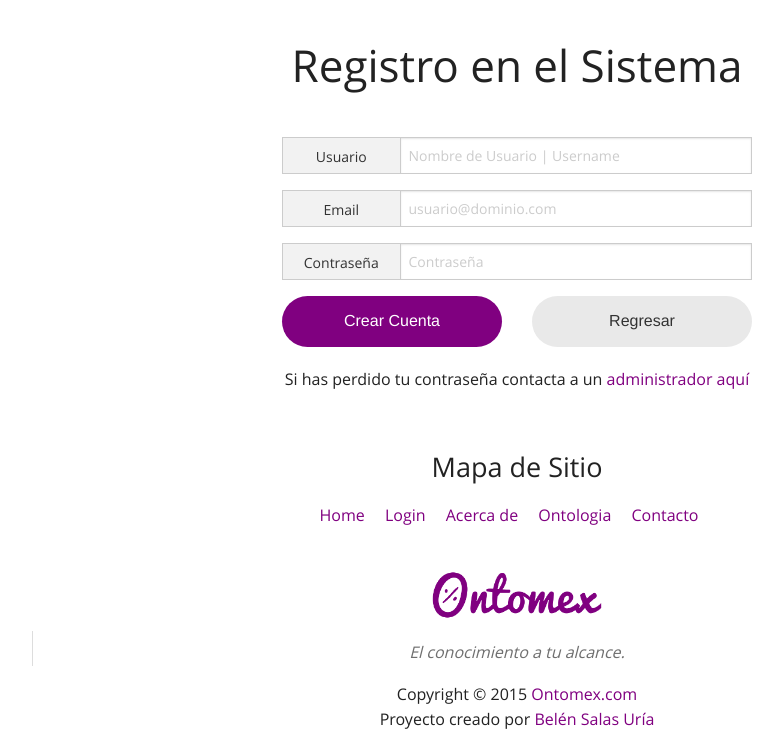
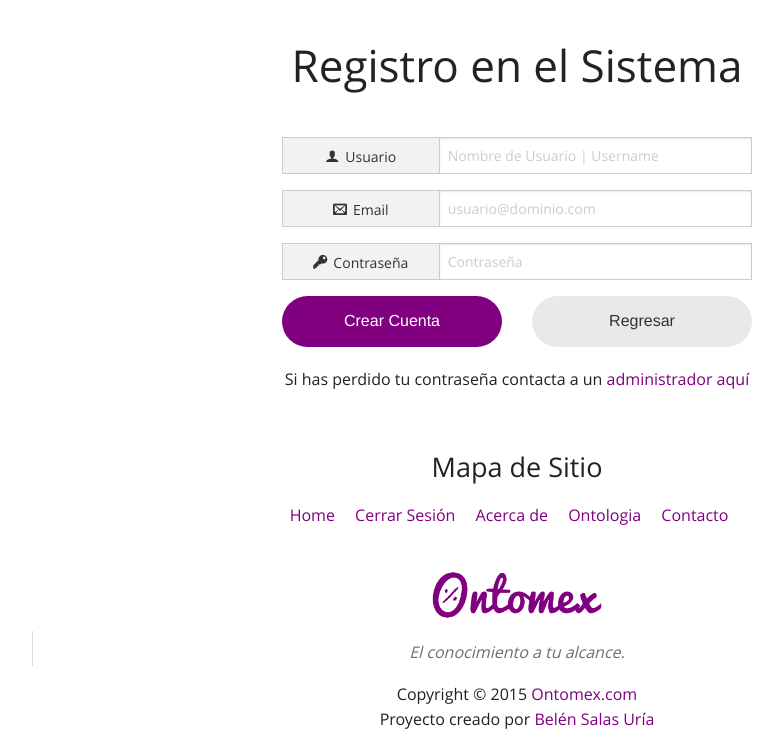
Before and after one commit to vash512/terminus, a Django app: template backend/terminus/templates/home/registro.html in a window 1280 px wide. Shown: the part 45-800 px from the top of the page, without its empty margins (123-906 px from the left). Run offline with Django 3.2, Linux system fonts and the light colour scheme; the template is opened without the code that fills it, so the values that code supplies are empty; the visitor is signed in with stand-in values (Sample User, id 1); some web fonts are replaced.

Commit message:
iconos, agregado al menu los temrinos, mejoras en vista de detalles

```diff
--- a/backend/terminus/templates/base/base_menu.html
+++ b/backend/terminus/templates/base/base_menu.html
@@ -17,7 +17,7 @@
     <li class="{{c_home}}"><a href="/"><span class="icon-home"></span>HOME</a></li>
       <li class="{{c_about}}"><a href="/acercade"><span class="icon-library"></span>ACERCA DE</a></li>
       <li class="{{c_contacto}}"><a href="/contacto"><span class="icon-envelop"></span>CONTACTO</a></li>
-      <li class="{{c_corpus}}"><a href="/corpuscontable"><span class="icon-books"></span>ONTOLOGIA</a></li>
+      <li class="{{c_corpus}}"><a href="/terminos"><span class="icon-books"></span>ONTOLOGIA</a></li>
 
     </ul>
 
@@ -31,7 +31,6 @@
               <li><a href="/admin"><span class="icon-cog"></span>Administración del Sistema</a></li>
             {% endif %}
             <li><a href="/terminos"><span class="icon-books"></span>Corpus Contable</a></li>
-            <li><a href="/terminos"><span class="icon-book"></span>Documentos</a></li>
             <li><a href="/logout"><span class="icon-switch"></span>Cerrar Sesión</a></li>
           </ul>
         </li>
@@ -52,9 +51,13 @@
         <h3>Mapa de Sitio</h3>
         <nav class="foonav">
           <a href="/">Home</a>
+          {% if not user.is_anonymous %}
+          <a href="/logout">Cerrar Sesión</a>
+          {% else %}
           <a href="/login">Login</a>
+          {% endif %}
           <a href="/acercade">Acerca de</a>
-          <a href="/corpuscontable">Ontologia</a>
+          <a href="/terminos">Ontologia</a>
           <a href="/contacto">Contacto</a>
         </nav>
         </div>
--- a/backend/terminus/templates/home/registro.html
+++ b/backend/terminus/templates/home/registro.html
@@ -8,26 +8,26 @@
         <form id="formulario" name="form" method="post" action=".">{% csrf_token %}
             <h1>Registro en el Sistema </h1>
             <div class="row collapse prefix-radius padding-top">
-                <div class="small-3 columns">
-                  <span class="prefix">Usuario</span>
+                <div class="small-4 columns">
+                  <span class="prefix"><span class="icon-user"></span>Usuario</span>
                 </div>
-                <div class="small-9 columns">
+                <div class="small-8 columns">
                   <input id="id_username" maxlength="100" name="username" type="text"  placeholder="Nombre de Usuario | Username" required>
                 </div>
               </div>
               <div class="row collapse prefix-radius">
-                <div class="small-3 columns">
-                  <span id="id_username" class="prefix">Email</span>
+                <div class="small-4 columns">
+                  <span class="prefix"><span class="icon-envelop"></span>Email</span>
                 </div>
-                <div class="small-9 columns">
+                <div class="small-8 columns">
                   <input id="id_email" name="email" type="email"  placeholder="usuario@dominio.com" required>
                 </div>
               </div>
               <div class="row collapse prefix-radius">
-                <div class="small-3 columns">
-                  <span class="prefix">Contraseña</span>
+                <div class="small-4 columns">
+                  <span class="prefix"><span class="icon-key"></span>Contraseña</span>
                 </div>
-                <div class="small-9 columns">
+                <div class="small-8 columns">
                   <input type="password" id="id_password" name="password" placeholder="Contraseña" required>
                 </div>
                 <div class="small-12 columns">
--- a/front-end/css/ontomex.min.css
+++ b/front-end/css/ontomex.min.css
@@ -1 +1 @@
-@font-face{font-family:'Open Sans';font-style:normal;font-weight:400;src:local('Open Sans'),local('OpenSans'),url(http://fonts.gstatic.com/s/opensans/v13/cJZKeOuBrn4kERxqtaUH3aCWcynf_cDxXwCLxiixG1c.ttf) format('truetype')}body,h1,h2,h3,h4,h5,p{font-family:"Open Sans","Helvetica Neue",Helvetica,Arial,sans-serif}blockquote{font-style:italic;margin-bottom:1rem}.mg-zero{margin:0}.padding-top{padding-top:2em}.foonav{padding-top:.6em}.foonav a{margin-right:1em}.foo p{margin-bottom:0}
+.padding-top,.title-header{padding-top:2em}@font-face{font-family:'Open Sans';font-style:normal;font-weight:400;src:local('Open Sans'),local('OpenSans'),url(http://fonts.gstatic.com/s/opensans/v13/cJZKeOuBrn4kERxqtaUH3aCWcynf_cDxXwCLxiixG1c.ttf) format('truetype')}body,h1,h2,h3,h4,h5,p{font-family:"Open Sans","Helvetica Neue",Helvetica,Arial,sans-serif}blockquote{font-style:italic;margin-bottom:1rem}.foo p,.pricing-table .button{margin-bottom:0}.title-header{background:-webkit-linear-gradient(0deg,#9D50BB 10%,#6E48AA 90%);background:linear-gradient(90deg,#9D50BB 10%,#6E48AA 90%);padding-bottom:2em}.title-header h1,.title-header h4,.title-header span{color:rgba(255,255,255,1)}.mg-zero{margin:0}.foonav{padding-top:.6em}.foonav a{margin-right:1em}
```
Also changed, not shown: backend/terminus/templates/home/login.html (+6 -6 lines), backend/terminus/templates/terminos/termino_detalle.html (+26 -22 lines), backend/terminus/templates/terminos/terminos.html (+14 -11 lines), front-end/css/src/ontomex.css (+11 -0 lines).
